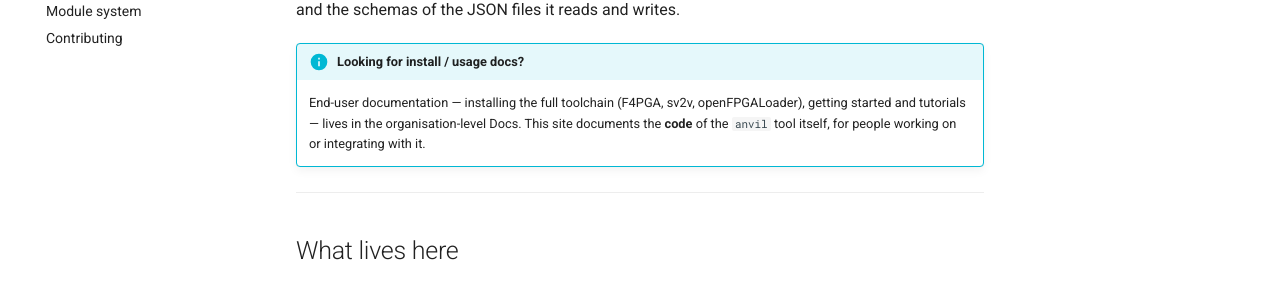
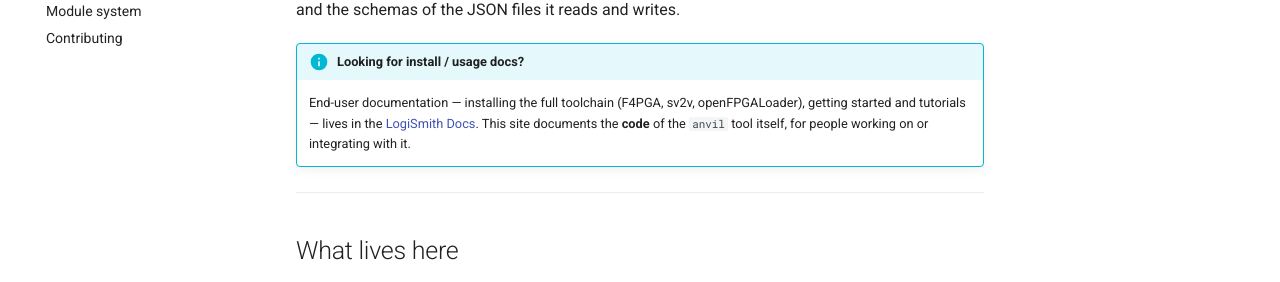
Before and after one commit to LogiSmith/Anvil, an MkDocs documentation site: the page built from docs/index.md, in a window 1280 px wide and 1371 px high. Shown: the part 208-490 px from the top of the window. Built offline with MkDocs 1.6.1 and Material for MkDocs 9.7.7, drawn with Linux system fonts in a browser that asks for light colours; comment, search, counter and statistics services are not loaded.

Commit message:
docs: added references to instalation guide

```diff
--- a/docs/index.md
+++ b/docs/index.md
@@ -6,7 +6,7 @@ build flow works, and the schemas of the JSON files it reads and writes.
 !!! info "Looking for install / usage docs?"
     End-user documentation — installing the full toolchain (F4PGA, sv2v,
     openFPGALoader), getting started and tutorials — lives in the
-    organisation-level Docs. <!-- TODO: link to org Docs -->
+    [LogiSmith Docs](https://logismith.github.io/Docs/).
     This site documents the **code** of the `anvil` tool itself, for people
     working on or integrating with it.
 
```
Also changed, not shown: README.md (+1 -1 lines).
